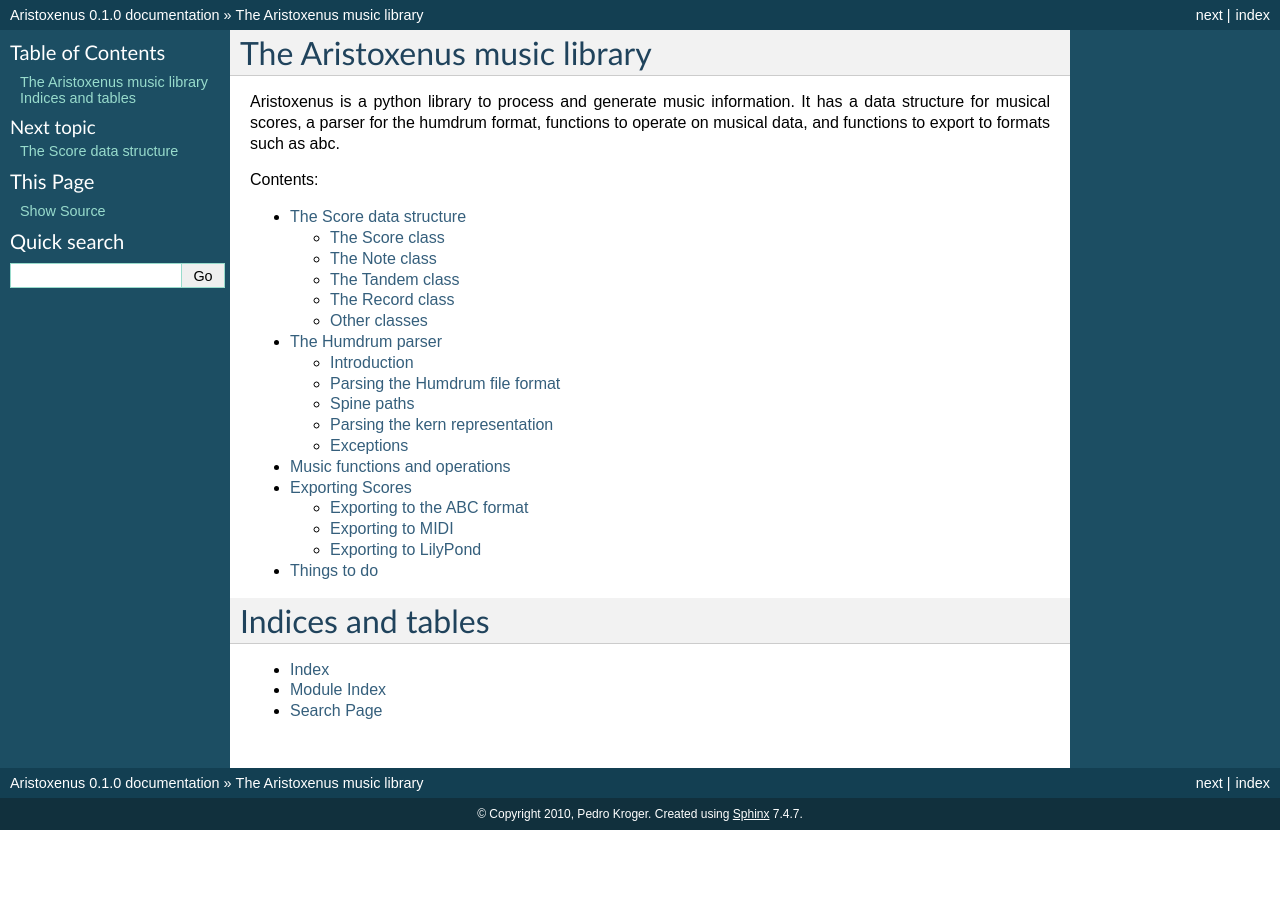
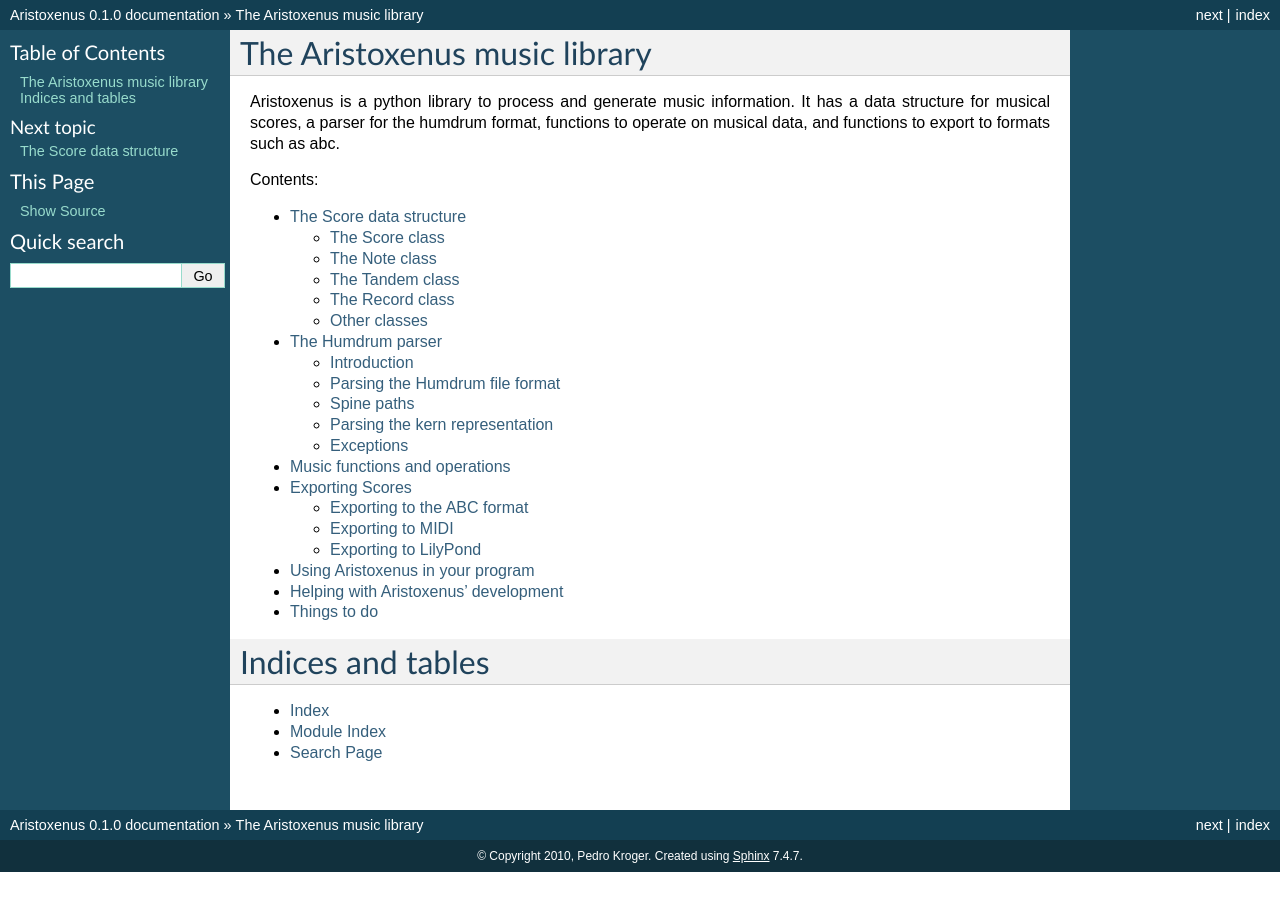
Before and after one commit to mdsmus/aristoxenus, a Sphinx documentation site: the page built from doc/index.rst, in a window 1280 px wide. Built offline with Sphinx 7.4.7, drawn with Linux system fonts in a browser that asks for light colours; formulas are drawn with MathJax 3.

Commit message:
add new documentation files

```diff
--- /dev/null
+++ b/doc/hacking.rst
@@ -0,0 +1,2 @@
+Helping with Aristoxenus' development
+=====================================
--- a/doc/index.rst
+++ b/doc/index.rst
@@ -15,6 +15,8 @@
    humdrum.rst
    music.rst
    exporting.rst
+   using.rst
+   hacking.rst
    todo.rst
 
 
--- /dev/null
+++ b/doc/using.rst
@@ -0,0 +1,2 @@
+Using Aristoxenus in your program
+==================================
```
